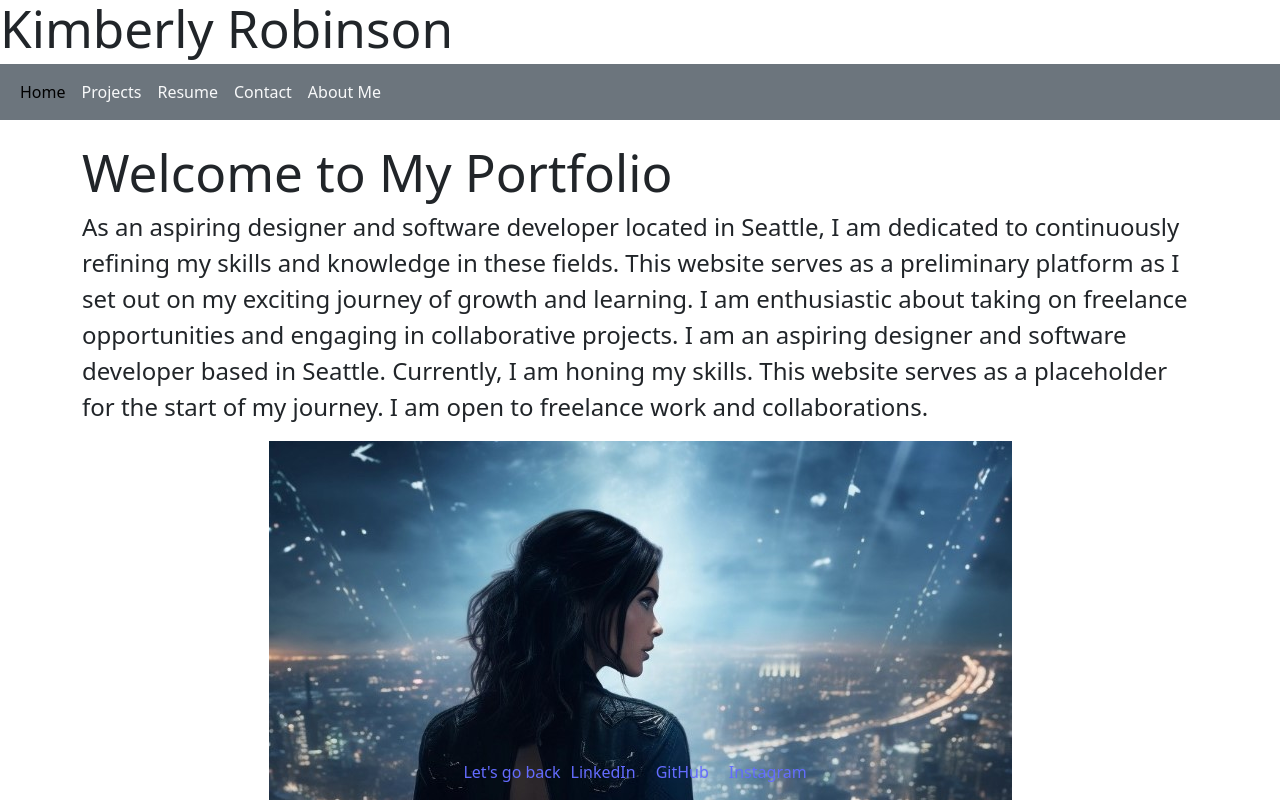
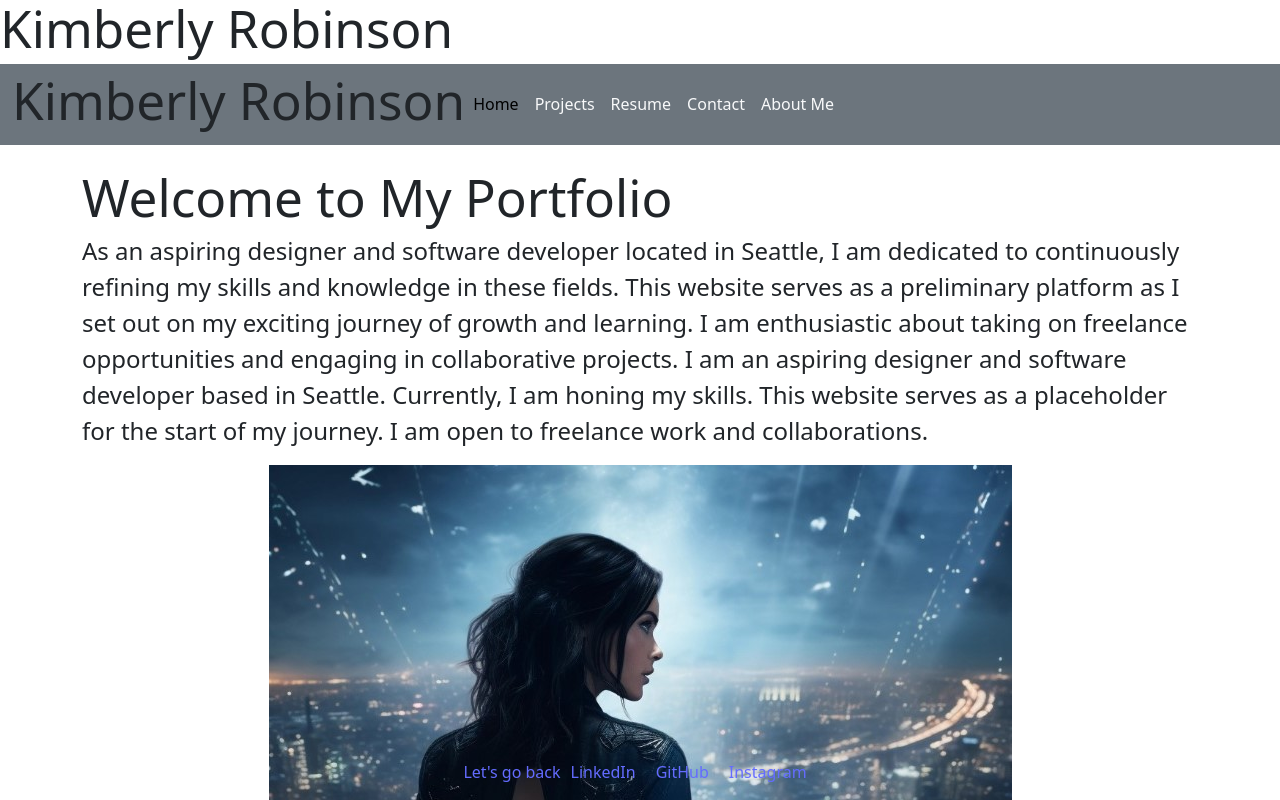
Before and after one commit to kimberlyrobinson11122/my_portfolio, a React (Vite) app: page / in a window 1280 px wide. Shown: the top 800 px of the page. Built offline with nearby package versions, Linux system fonts and the light colour scheme.

Commit message:
fixed navbar

```diff
--- a/src/components/UI/Navbar.jsx
+++ b/src/components/UI/Navbar.jsx
@@ -1,12 +1,14 @@
 import React from 'react';
 import { NavLink } from 'react-router-dom';
+import Header from '../Header';
 
 export default function Navbar({ links }) {
   return (
-    <nav className="navbar navbar-expand-lg bg-secondary">
+    <nav className="navbar navbar-expand-lg bg-secondary d-flex justify-content-between">
       <div className="container-fluid">
         <div className="collapse navbar-collapse" id="navbarSupportedContent">
-          <ul className="navbar-nav me-auto mb-2 mb-lg-0">
+          <Header/>
+          <ul className="navbar-nav me-auto mb-2 mb-lg-0 d-flex justify-content-end">
             {links.map((link) => (
               <li key={link.key} className="nav-item">
                 <NavLink
```
